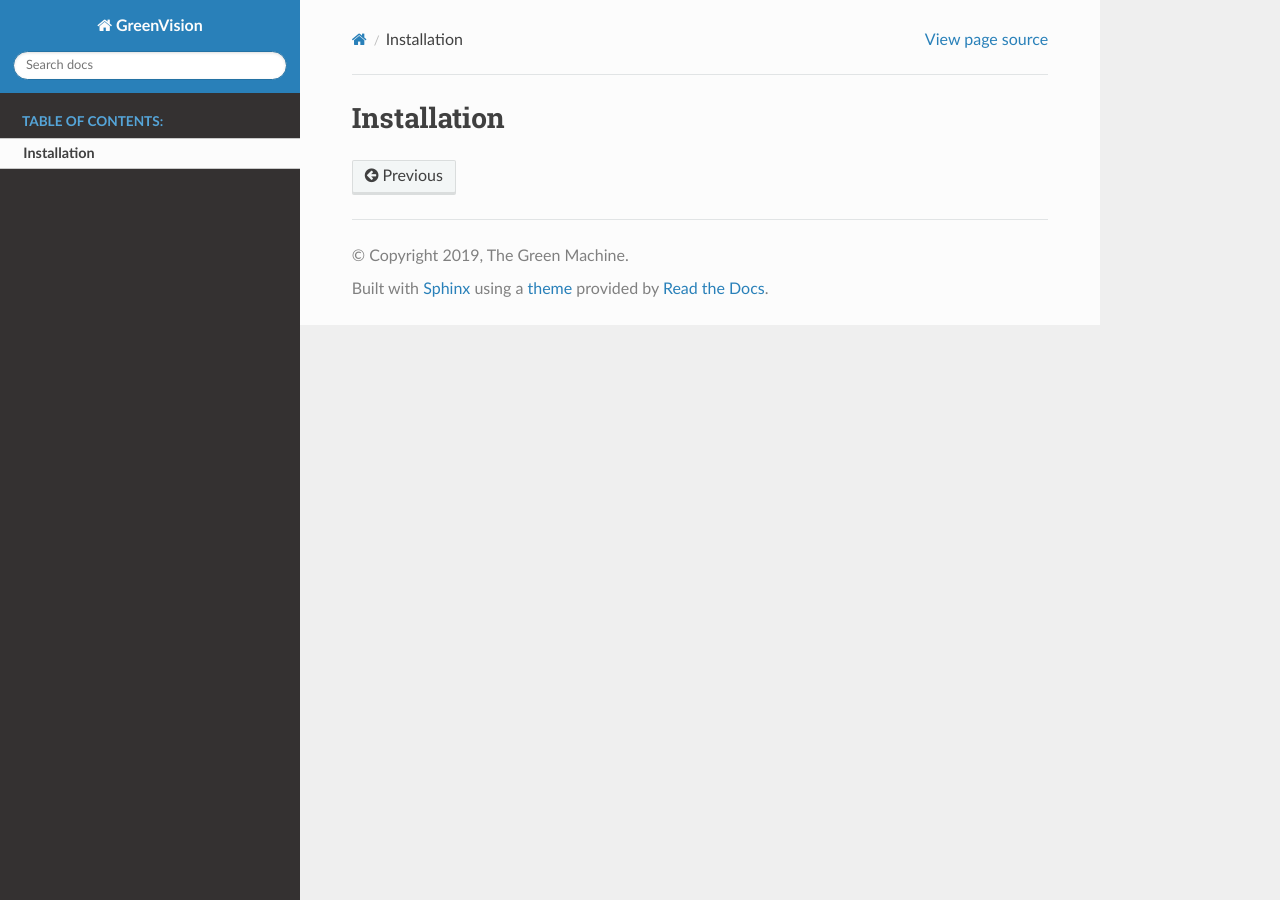
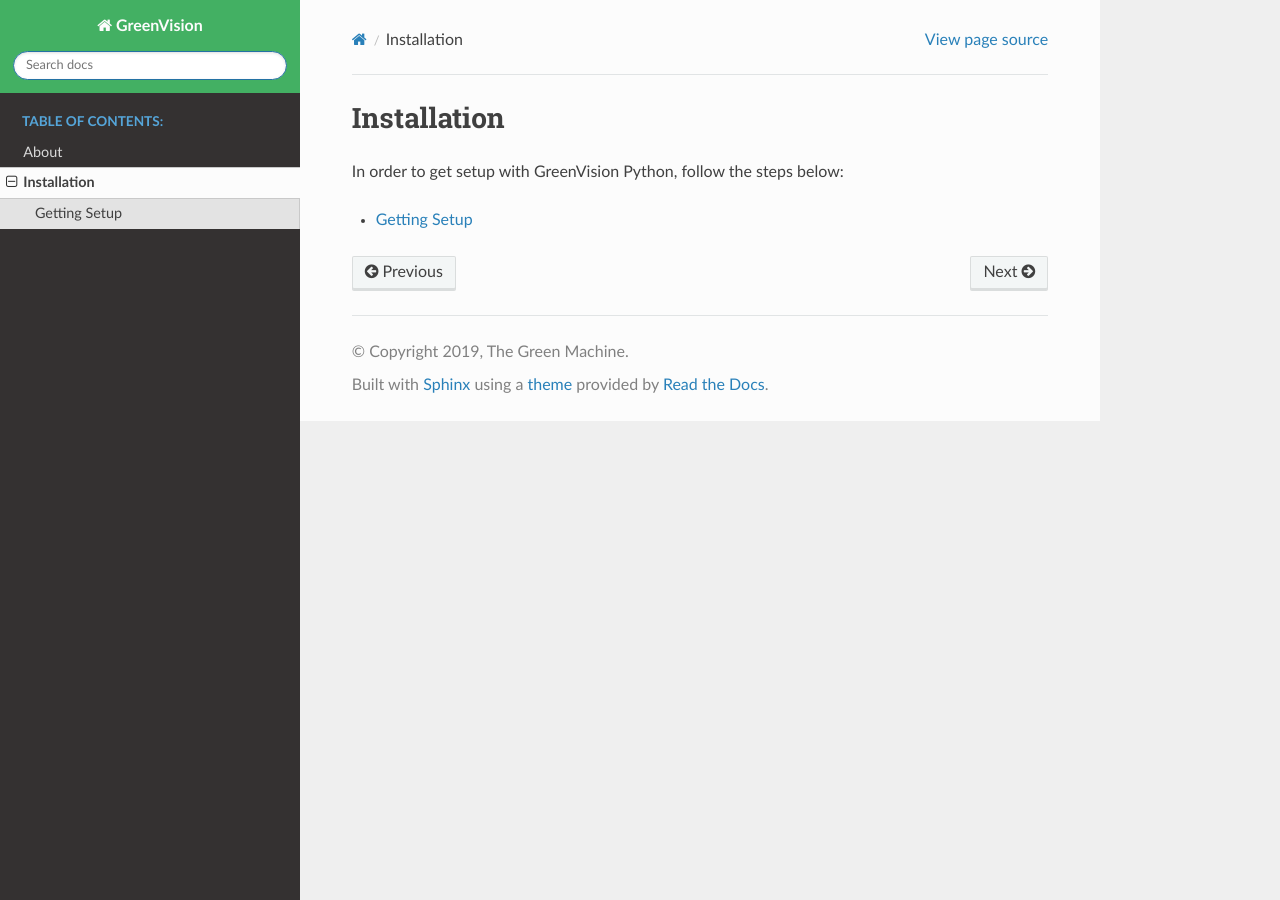
Before and after one commit to TheGreenMachine/GreenVision, a Sphinx documentation site: the page built from docs/install.rst, in a window 1280 px wide. Built offline with Sphinx 7.4.7 and the Read the Docs theme 2.0.0, drawn with Linux system fonts in a browser that asks for light colours.

Commit message:
Add Getting Setup page
Former-commit-id: a063dead9c787f6c8b8e819a040f0cb96c187950

```diff
--- /dev/null
+++ b/docs/about.rst
@@ -0,0 +1,3 @@
+============
+About
+============
--- /dev/null
+++ b/docs/green_templates/layout.html
@@ -0,0 +1,10 @@
+{% extends "!layout.html" %}
+  {% block footer %} {{ super() }}
+
+  <style>
+    /* Sidebar header (and topbar for mobile) */
+    .wy-side-nav-search, .wy-nav-top {
+      background: #43B063;
+    }
+  </style>
+{% endblock %}
--- a/docs/index.rst
+++ b/docs/index.rst
@@ -13,4 +13,5 @@
    :maxdepth: 2
    :caption: Table of Contents:
 
+   about
    install
--- a/docs/install.rst
+++ b/docs/install.rst
@@ -1,3 +1,13 @@
 ============
 Installation
 ============
+
+In order to get setup with GreenVision Python, follow the steps below:
+
+
+.. toctree::
+   :maxdepth: 2
+
+   setup
+
+.. contents:: :local:
```
Also changed, not shown: docs/setup.rst (added, +27 -0 lines).
